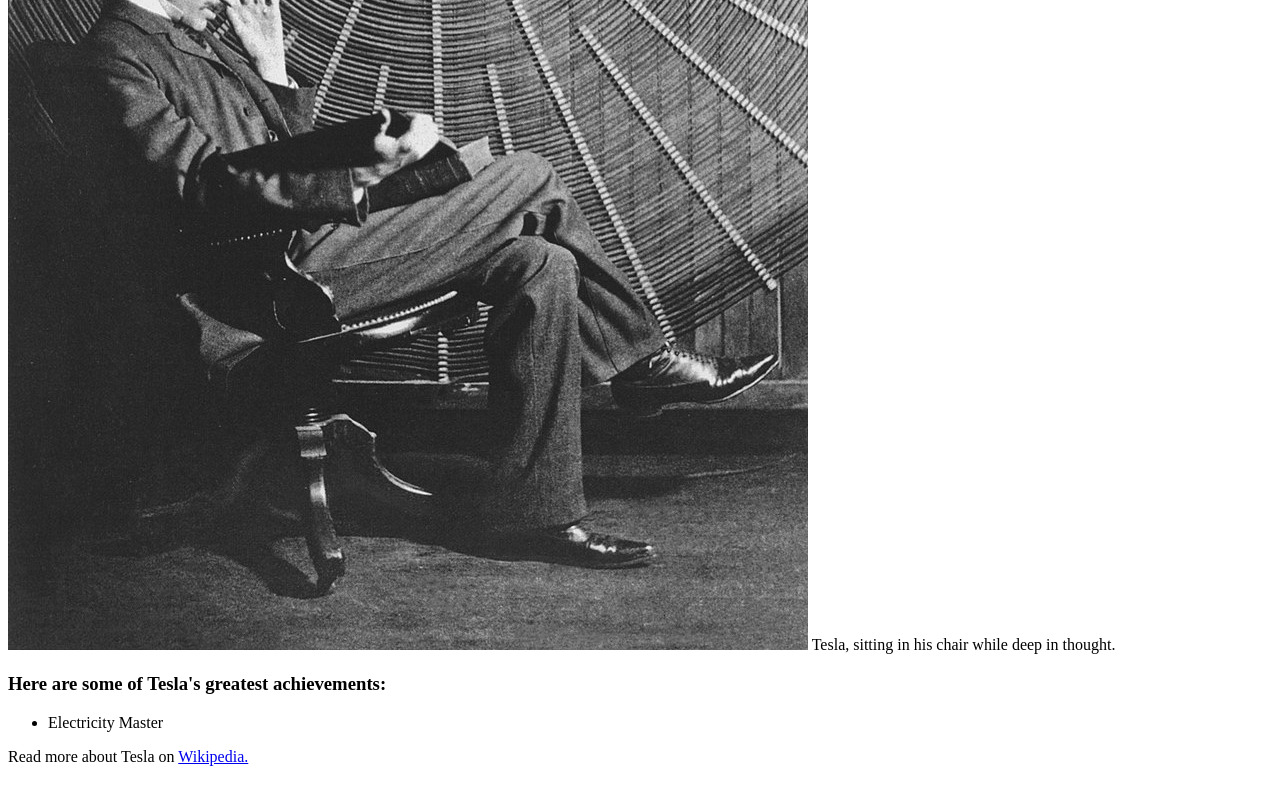
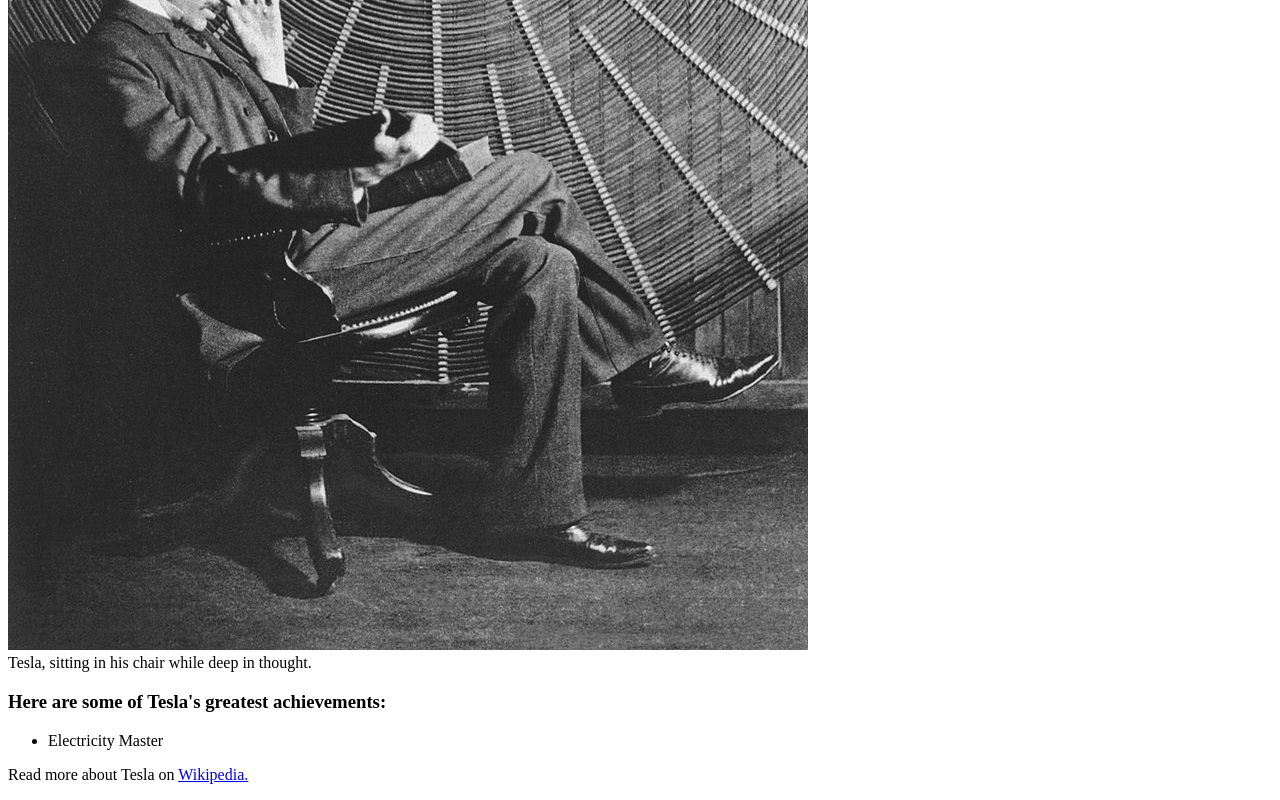
Before and after one commit to JamesM790/TributePage, a plain HTML site: page index.html in a window 1280 px wide. Shown: the part 500-1300 px from the top of the page. Drawn offline with nearby package versions, Linux system fonts and the light colour scheme; a script that the page names is missing.

Commit message:
Adjusted title and changed caption element

```diff
--- a/index.html
+++ b/index.html
@@ -2,7 +2,7 @@
 <html lang="en">
   <head>
     <meta charset="utf-8">
-    <title>This is Just a Tribute</title>
+    <title>Nikola Tesla</title>
     <meta name="description" content="Roughly 155 characters">
     <link rel="stylesheet" type="text/css" href="style.css">
     <script src="https://ajax.googleapis.com/ajax/libs/jquery/1.7.1/jquery.min.js"></script>
@@ -14,7 +14,7 @@
   		<h4 id="subtitle">A Brilliant Mind</h4>
   		<div id="img-div">
   			<img id="image" src="800px-Teslathinker.jpg" alt="picture of tesla thinking in a chair">
-  			<caption id="img-caption">Tesla, sitting in his chair while deep in thought.</caption>
+  			<div id="img-caption">Tesla, sitting in his chair while deep in thought.</div>
   		</div>
   		<div id="tribute-info">
   			<h3>Here are some of Tesla's greatest achievements:</h3>
```
